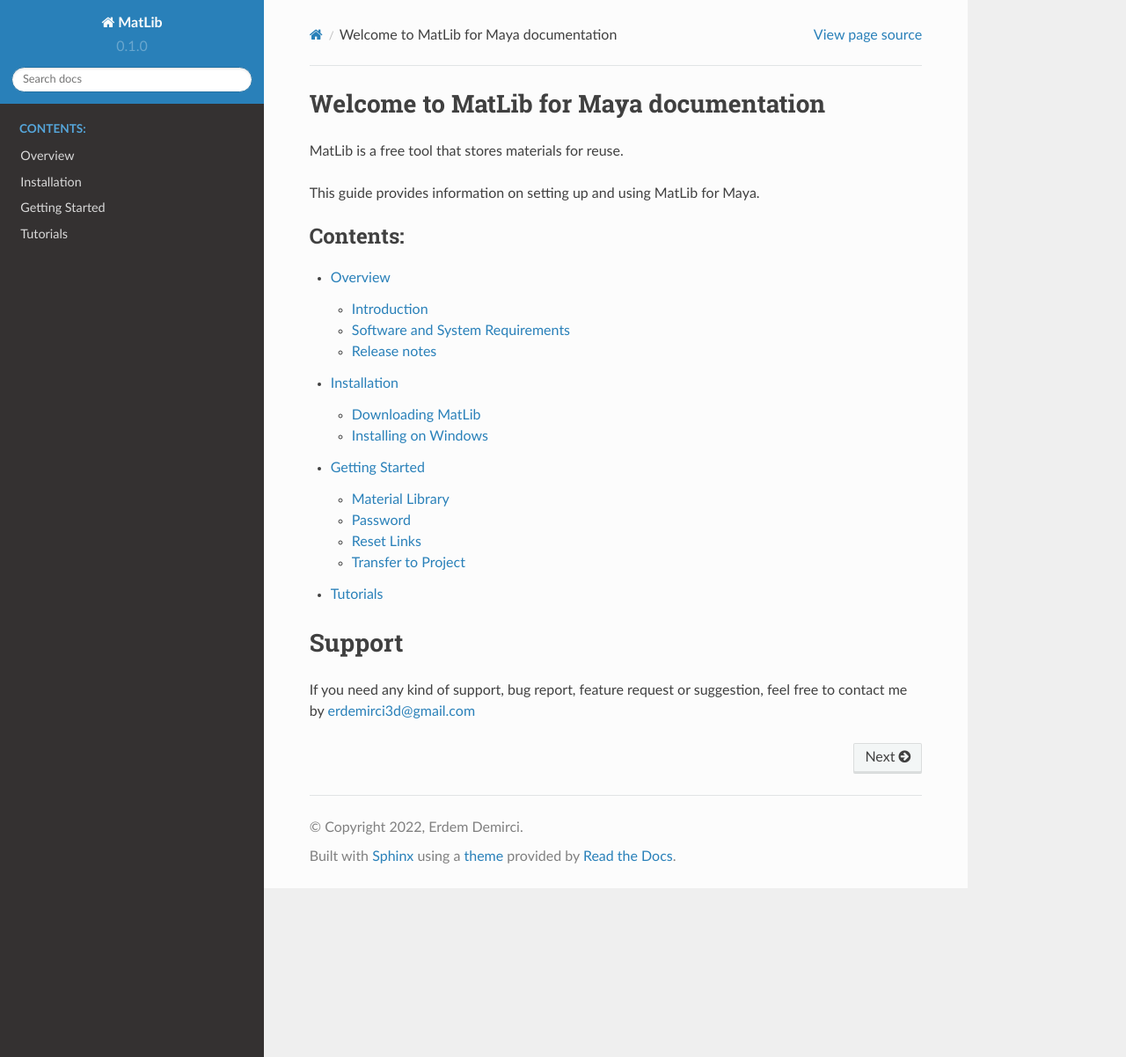
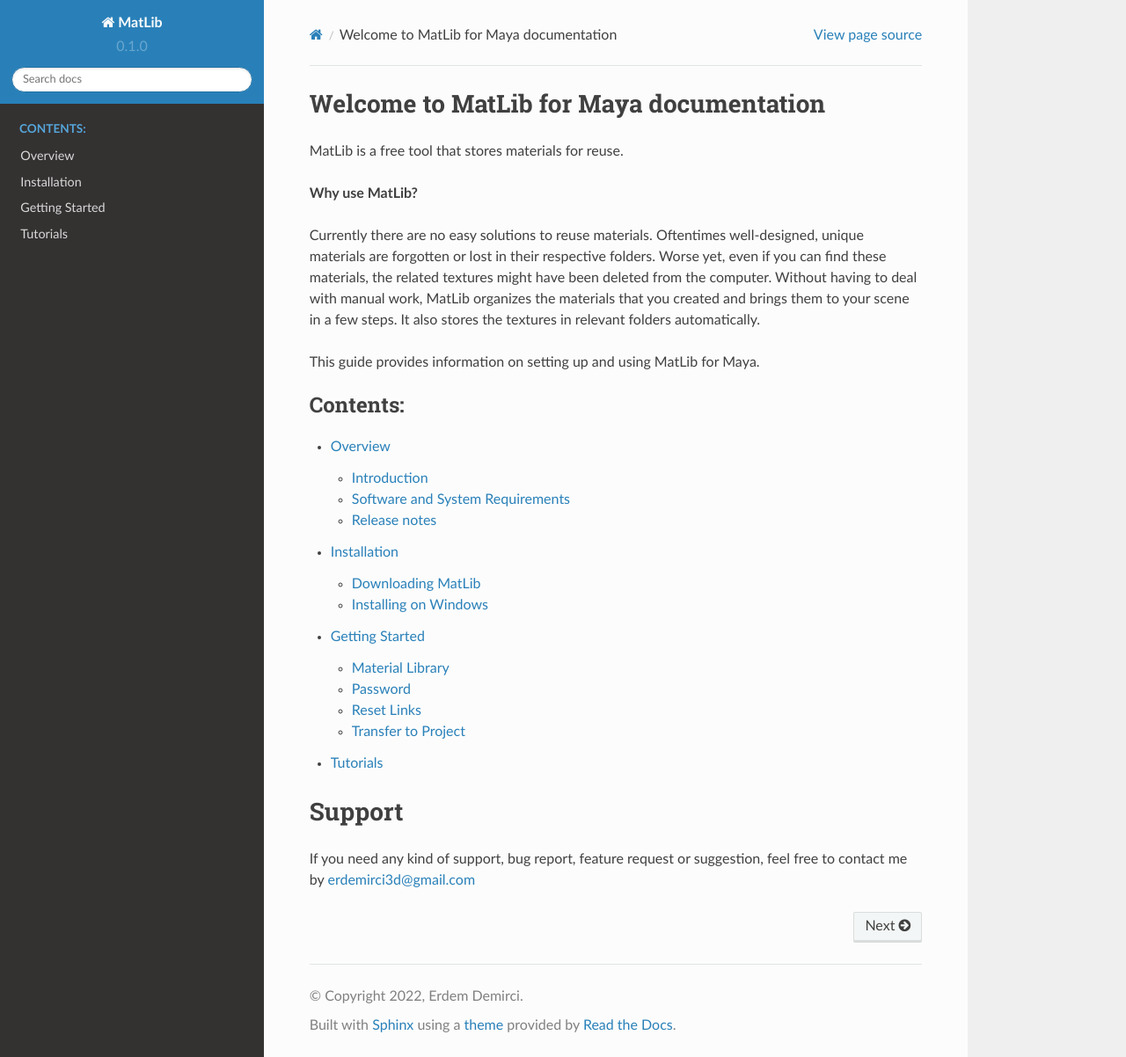
Before and after one commit to erdemirci/MatLib, a Sphinx documentation site: the page built from docs/source/index.rst, in a window 1280 px wide and 1202 px high. Shown: the whole window at 88% size. Built offline with Sphinx 7.4.7 and the Read the Docs theme 2.0.0, drawn with Linux system fonts in a browser that asks for light colours.

Commit message:
Update index.rst

```diff
--- a/docs/source/index.rst
+++ b/docs/source/index.rst
@@ -2,6 +2,12 @@
 ========================================
 
 MatLib is a free tool that stores materials for reuse.
+
+**Why use MatLib?**
+
+Currently there are no easy solutions to reuse materials.
+Oftentimes well-designed, unique materials are forgotten or lost in their respective folders. Worse yet, even if you can find these materials, the related textures might have been deleted from the computer.
+Without having to deal with manual work, MatLib organizes the materials that you created and brings them to your scene in a few steps. It also stores the textures in relevant folders automatically.
 
 This guide provides information on setting up and using MatLib for Maya.
 
```
